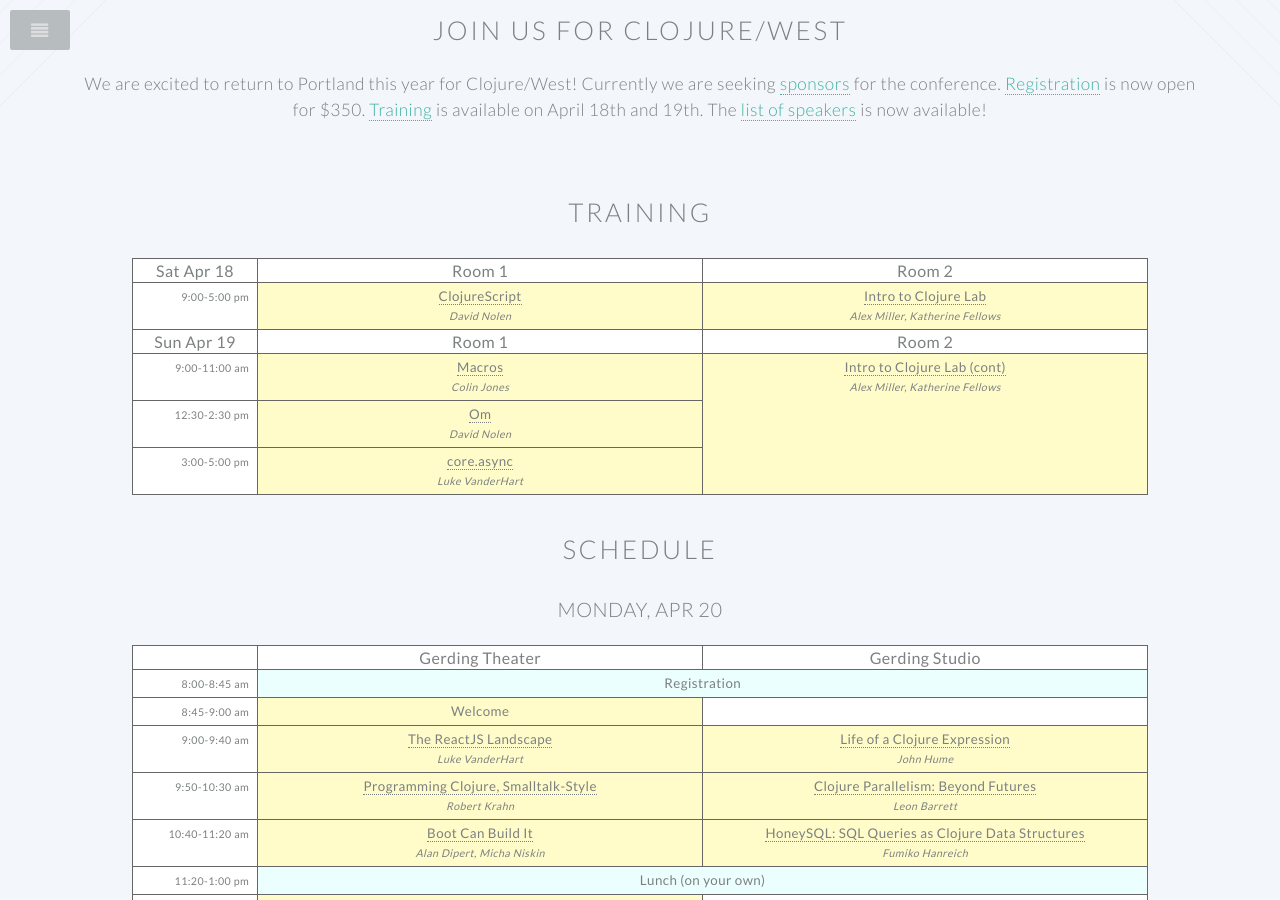
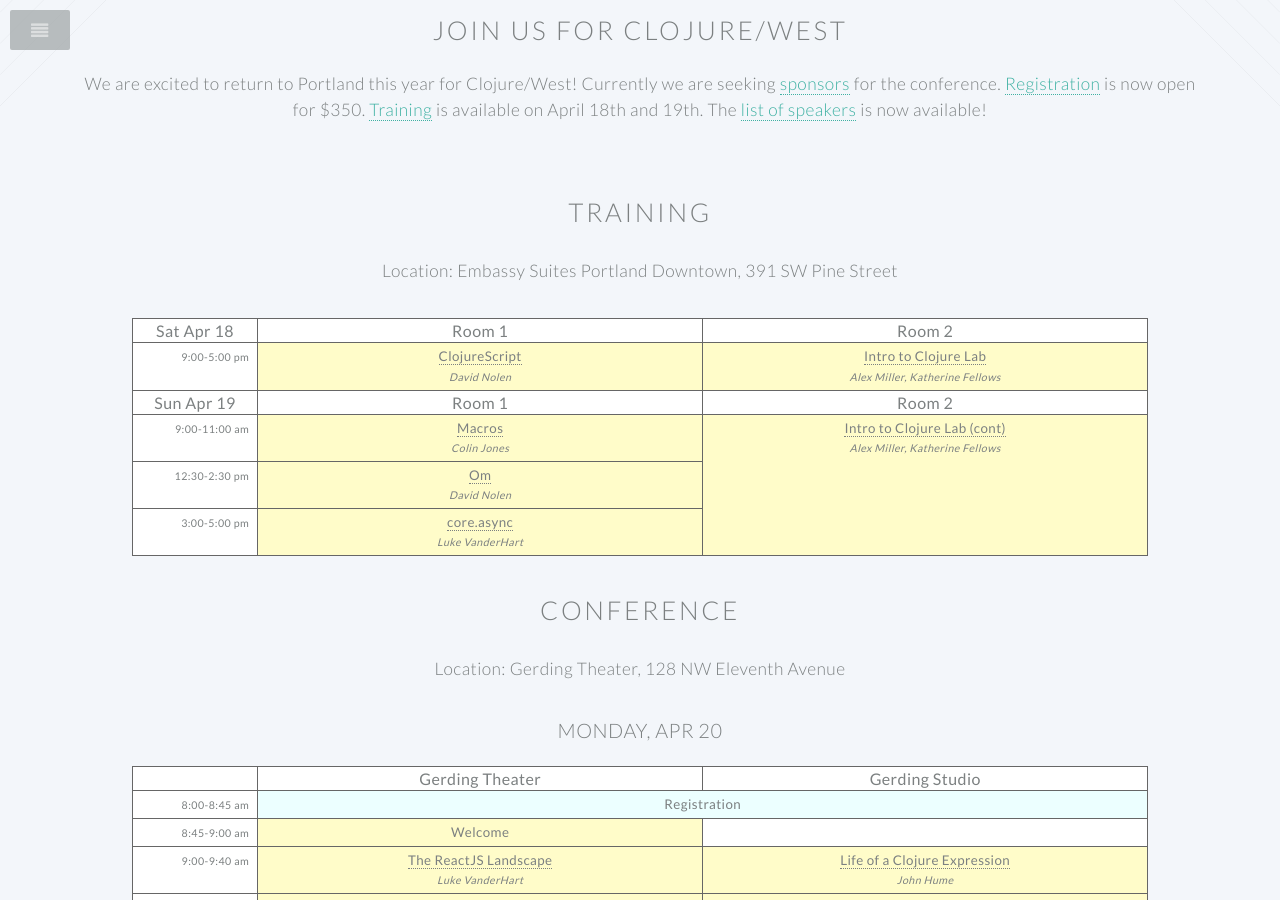
Before and after one commit to clojurewest/clojurewest.github.io, a Jekyll site: the page built from index.html, in a window 1280 px wide and 900 px high, scrolled down 715 px. Built offline with Jekyll 4.4.1, drawn with Linux system fonts in a browser that asks for light colours.

Commit message:
add location for training and conference

```diff
--- a/_layouts/home.html
+++ b/_layouts/home.html
@@ -48,7 +48,8 @@
 				</header>
 				<!-- One -->
 					<section class="wrapper style1 container special">
-						  <h2>training</h2>
+					<h2>training</h2>
+					<p>Location: Embassy Suites Portland Downtown, 391 SW Pine Street</p>
 
 								<table><tbody>
 									<tr>
@@ -99,7 +100,8 @@
 									</tr>
 								</tbody></table>
 
-						  <h2>schedule</h2>
+						  <h2>conference</h2>
+						  <p>Location: Gerding Theater, 128 NW Eleventh Avenue </p>
 
 								<header>
                                      <h3>monday, apr 20</h3>
```
